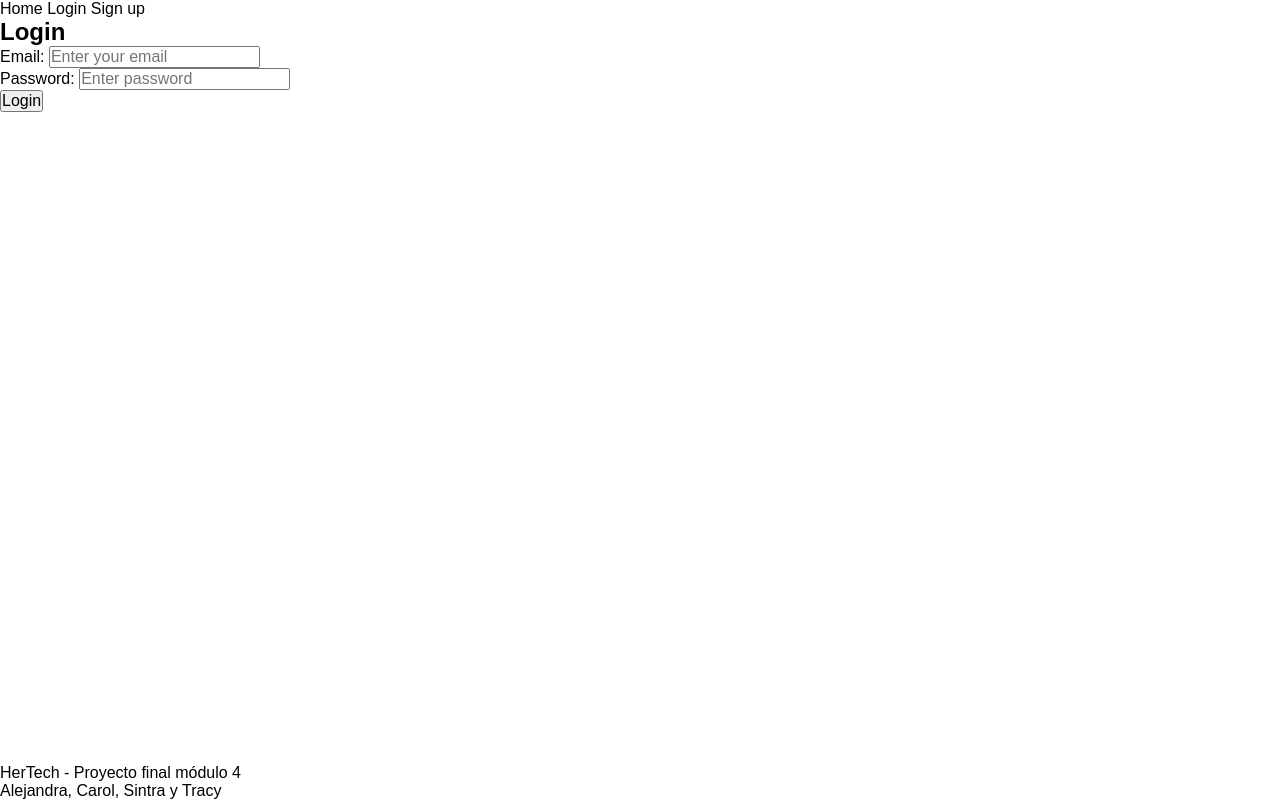
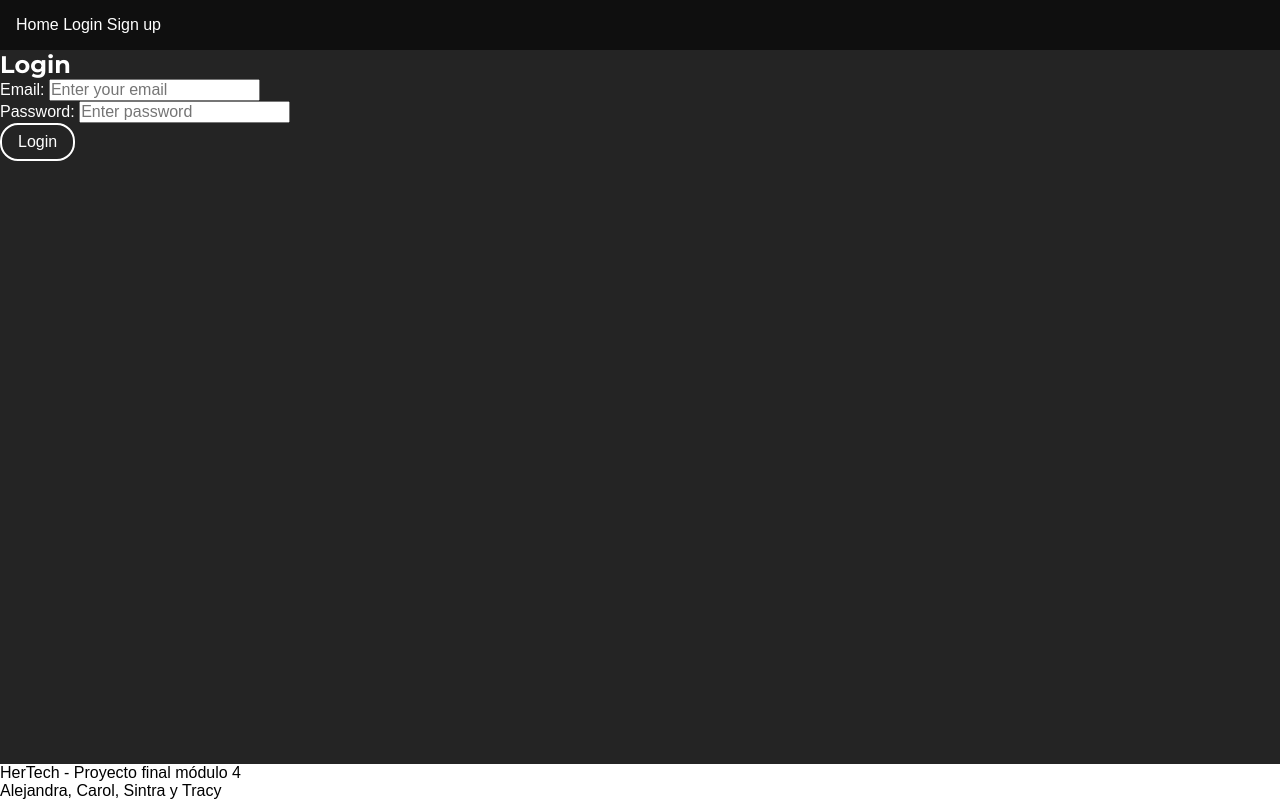
Before and after one commit to Sintraplot/proyecto-finalmod4, a website built with Vite: page index.html in a window 1280 px wide. Built offline with nearby package versions, Linux system fonts and the light colour scheme; no server answers.

Commit message:
added structured for css

```diff
--- a/index.html
+++ b/index.html
@@ -6,6 +6,12 @@
     <meta name="viewport" content="width=device-width, initial-scale=1.0" />
     <link rel="stylesheet" href="./src/assets/styles/reset.css" />
     <link rel="stylesheet" href="./src/assets/styles/main.css" />
+    <link rel="stylesheet" href="./src/assets/styles/fonts.css" />
+    <link rel="stylesheet" href="./src/assets/styles/variables.css" />
+    <link rel="stylesheet" href="./src/assets/styles/signup-login.css" />
+    <link rel="stylesheet" href="./src/assets/styles/home.css" />
+    <link rel="stylesheet" href="./src/assets/styles/profile.css" />
+    <link rel="stylesheet" href="./src/assets/styles/movieDetail.css" />
     <title>MovieTime</title>
   </head>
   <body>
@@ -14,8 +20,7 @@
         <nav></nav>
       </div>
     </header>
-    <main id="app">
-    </main>
+    <main id="app"></main>
     <footer>
       <p>HerTech - Proyecto final módulo 4</p>
       <p>Alejandra, Carol, Sintra y Tracy</p>
--- /dev/null
+++ b/src/assets/styles/fonts.css
@@ -0,0 +1,11 @@
+@font-face {
+    font-family: "Anton";
+    src: url("/src/assets/fonts/Anton-Regular.ttf") format("truetype");
+    font-weight: 700;
+    font-style: normal;
+}
+
+@font-face {
+    font-family: "Montserrat";
+    src: url("/src/assets/fonts/Montserrat-VariableFont_wght.ttf") format("truetype");
+}
--- a/src/assets/styles/main.css
+++ b/src/assets/styles/main.css
@@ -8,6 +8,64 @@ body {
 
 main {
   flex: 1;
+  background-color: var(--background-color);
+  color: var(--text-color);
+}
+
+.button-primary {
+  cursor: pointer;
+  border: none;
+  outline: none;
+  background-color: var(--primary-color);
+  color: var(--text-color);
+  border-radius: var(--border-radius);
+  padding: 0.5rem 1rem;
+}
+
+.button-primary:hover {
+  background-color: var(--hover-color);
+}
+
+.button-secondary {
+  cursor: pointer;
+  border: none;
+  outline: none;
+  background-color: var(--white-color);
+  color: var(--black-color);
+  border-radius: var(--border-radius);
+  padding: 0.5rem 1rem;
+}
+
+.button-secondary:hover {
+  background-color: var(--primary-color);
+}
+
+.button-outline {
+  cursor: pointer;
+  border: 2px solid var(--white-color);
+  outline: none;
+  background-color: transparent;
+  color: var(--white-color);
+  border-radius: var(--border-radius);
+  padding: 0.5rem 1rem;
+}
+
+.button-outline:hover {
+  background-color: var(--white-color);
+  color: var(--black-color);
+}
+
+.navbar {
+  display: flex;
+  color: var(--text-color);
+  justify-content: space-between;
+  align-items: center;
+  padding: 1rem;
+  background-color: var(--navbar-color);
+}
+
+.login-title {
+  font-family: var(--body-font-family);
 }
 
 /* Login style
--- /dev/null
+++ b/src/assets/styles/variables.css
@@ -0,0 +1,21 @@
+:root {
+    --primary-color: #16BBD6;
+    --hover-color: #0a8fbd;
+    --secondary-color: #922ecc;
+    --background-color: #242424;
+    --navbar-color: #0f0f0f;
+    --black-color: #030303;
+    --white-color: #ffffff;
+    --gray-color: #333333; /* Dark Gray */
+    --light-gray-color: #f0f0f0; /* Light Gray */
+    --text-color: #ffffff;
+    --text-secondary-color: #b0b0b0; /* Light Gray */
+    --title-font-family: 'Anton', 'sans-serif';
+    --body-font-family: 'Montserrat', 'sans-serif';
+    --font-size-s: 16px;
+    --font-size-m: 20px;
+    --font-size-l: 24px;
+    --font-size-xl: 28px;
+    --border-radius: 18px;
+    --box-shadow: 0 2px 4px rgba(0, 0, 0, 0.1);
+}
--- a/src/utils/navbar.js
+++ b/src/utils/navbar.js
@@ -5,9 +5,11 @@ export function renderNavbar(user) {
   const navbar = document.querySelector("nav");
   if (user) {
     navbar.innerHTML = `
+    <div class="navbar">
       <a href="/" data-link>Home</a>
       <a href="/user/${user.id}" data-link>Profile</a>
       <a href="" id="logout" >Logout</a>
+    </div>
     `;
 
     // Añadir event listener al botón de logout
--- a/src/views/login.js
+++ b/src/views/login.js
@@ -8,7 +8,7 @@ import { showSpinner } from "../utils/spinner.js";
 export function Login(container) {
   container.innerHTML = `
     <form class="login-container" id= "login-form">
-            <h2>Login</h2>
+            <h2 class="login-title">Login</h2>
             <div class="form-group">
                 <label for="loginEmail">Email:</label>
                 <input type="text" id="loginEmail" placeholder="Enter your email">
@@ -17,7 +17,7 @@ export function Login(container) {
                 <label for="loginPassword">Password:</label>
                 <input type="password" id="loginPassword" placeholder="Enter password">
             </div>
-            <button type="submit">Login</button>
+            <button type="submit" class="button-outline">Login</button>
         </form>
     `;
 
```
Also changed, not shown: src/assets/fonts/Anton-Regular.ttf (added), src/assets/fonts/Montserrat-VariableFont_wght.ttf (added), src/assets/styles/home.css (added), src/assets/styles/movieDetail.css (added), src/assets/styles/profile.css (added), src/assets/styles/signup-login.css (added).
